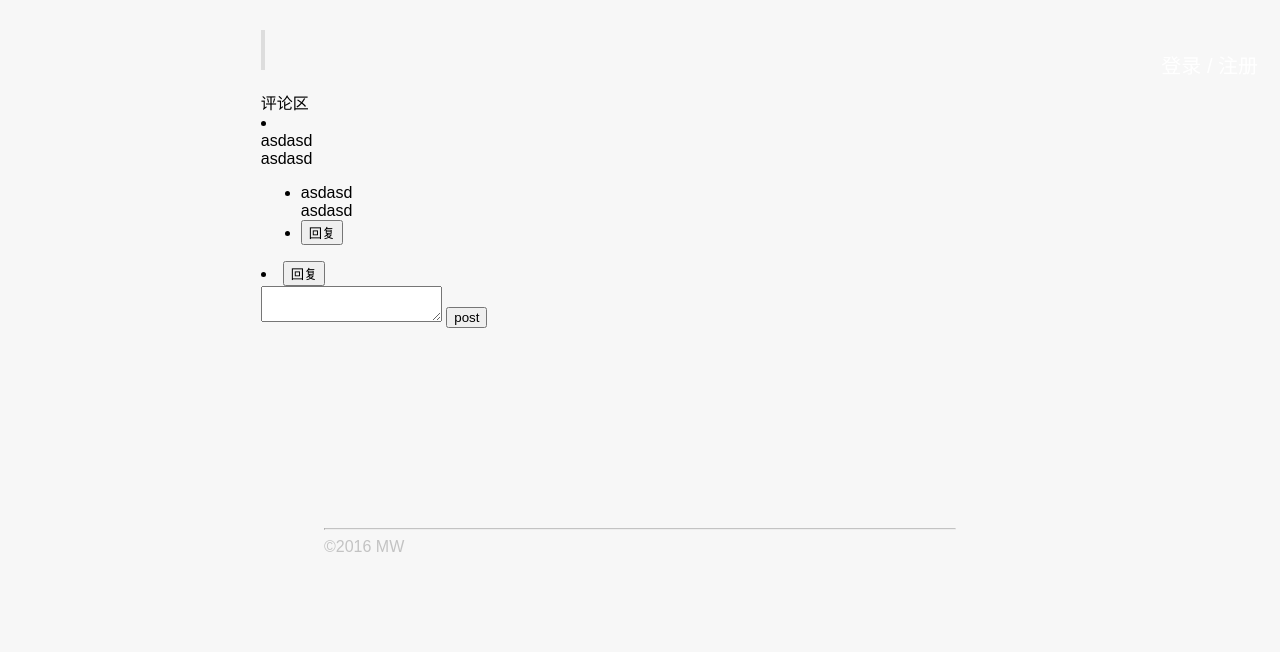
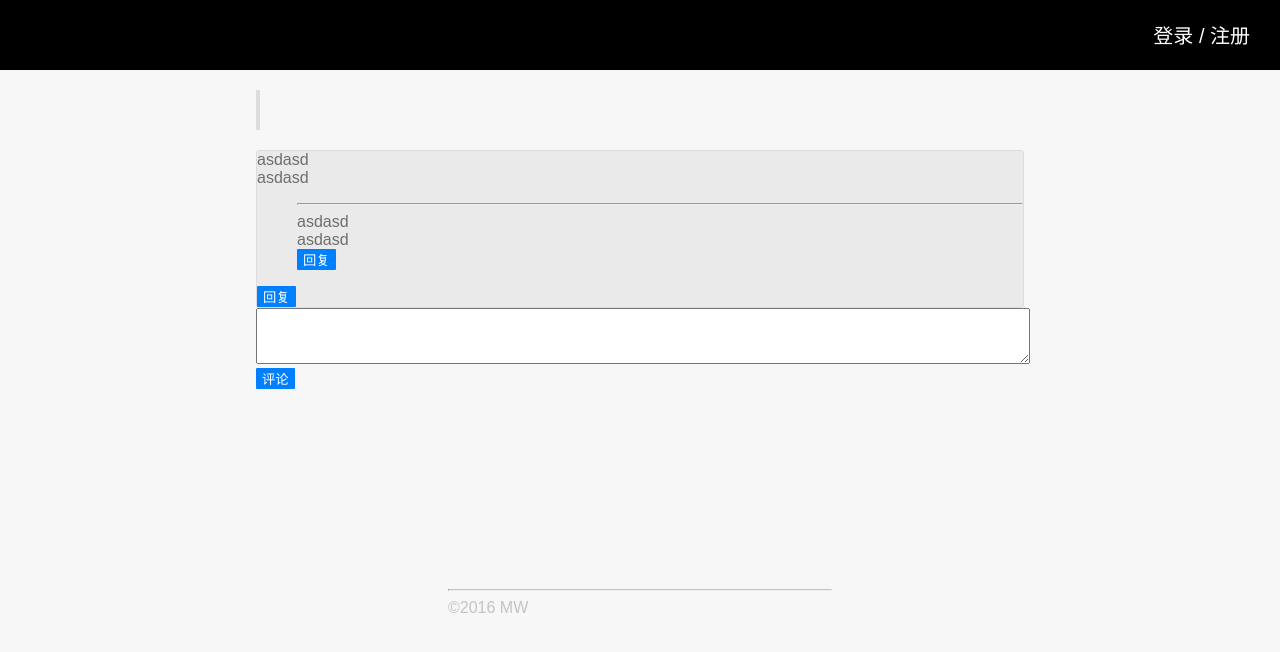
Before and after one commit to xiaoshuishuihuohuo/blog, a Flask app: page /article/1 in a window 1280 px wide. Shown: the top 652 px of the page. Run offline with Flask 2, Linux system fonts and the light colour scheme; data that the repository does not hold is empty.

Commit message:
评论(初步)

```diff
--- a/app/static/css/article.css
+++ b/app/static/css/article.css
@@ -1,3 +1,20 @@
+body {
+	margin: 0;
+}
+
+.top {
+	background: #000000;
+}
+
+.container {
+	margin-top:0;
+	padding-top: 90px;
+}
+
+li {
+	list-style: none;
+}
+
 #title {
     border-left: 4px solid #DDDDDD;
     font-size: 23px;
@@ -30,3 +47,23 @@
     width: 100%;
     color: #6E6E6E;
 }
+
+#commentPool {
+	background: #EAEAEA;
+	border: 1px solid #DDDDDD;
+	border-radius: 3px;
+	color: #6E6E6E;
+}
+
+#comment .btn {
+	background: #0080FF;
+}
+
+#comment .btn:hover {
+	background: #379BFF;
+}
+
+#commentArea {
+	height: 50px;
+	width: 100%;
+}
--- a/app/static/js/header.js
+++ b/app/static/js/header.js
@@ -2,7 +2,7 @@ $(document).ready(function () {
     $(window).scroll(function () {
         $(".top").css({
             "z-index": "9999",
-            "background": "rgba(0, 0, 0, 0.9)",
+            "background": "rgba(0, 0, 0, 0.8)",
             "transition": "background .3s"
         });
 
--- a/app/templates/article.html
+++ b/app/templates/article.html
@@ -8,9 +8,9 @@
 	<link rel="stylesheet" href="../static/css/overall.css">
 	<link rel="stylesheet" href="../static/css/article.css">
 	<script src="../static/js/jquery.min.js"></script>
+	<script src="../static/js/header.js"></script>
     <script>
         function go(){
-
             var content = $("#commentArea").val()
             var csrftoken = $('meta[name=csrf-token]').attr('content')
             $.post('/article/comment',
@@ -47,8 +47,8 @@
         <div id="content">
                 {{article.content|safe}}
         </div>
-        <div>
-            <div id="comment">评论区</div>
+
+        <div id="comment">
             <!--<div id="commentPool">
             {% for c in comments %}
                 一级评论
@@ -74,30 +74,33 @@
                 </li>
             {% endfor %}
             </div>-->
+
             <div id="commentPool">
                     <li>
                         <div id="comment-header"><label>asdasd</label></div>
                         <div id="comment-body"><label>asdasd</label></div>
                         <ul>
                             <li>
+                                <hr>
                                 <div id="comment-header"><label>asdasd</label></div>
                                 <div id="comment-body"><label>asdasd</label></div>
                                 <li>
-                                    <button id="reply">回复</button>
+                                    <button id="reply" class="btn">回复</button>
                                 </li>
                             </li>
                         </ul>
                         <li>
-                            <button id="reply">回复</button>
+                            <button id="reply" class="btn">回复</button>
                         </li>
                     </li>
             </div>
+
             <div id="postComment">
                 <textarea id="commentArea"></textarea>
-                <button id="postButton" onclick="go()">post</button>
+                <button id="postButton" onclick="go()" class="btn">评论</button>
             </div>
-        </div>
-    </div>
+
+        </div> <!-- /comment -->
 
 	{% include 'footer.html' %}
 </body>
```
Lines whose indentation alone changed are shown as unchanged.
